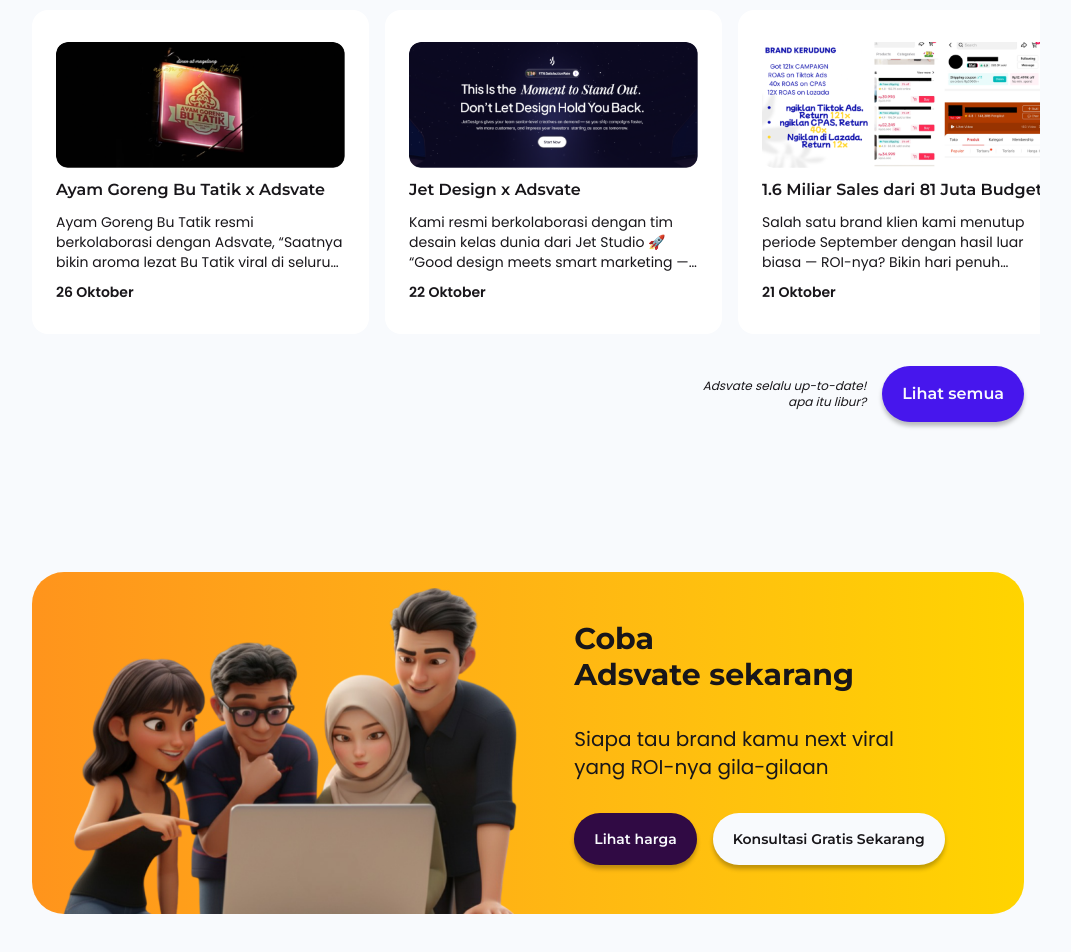
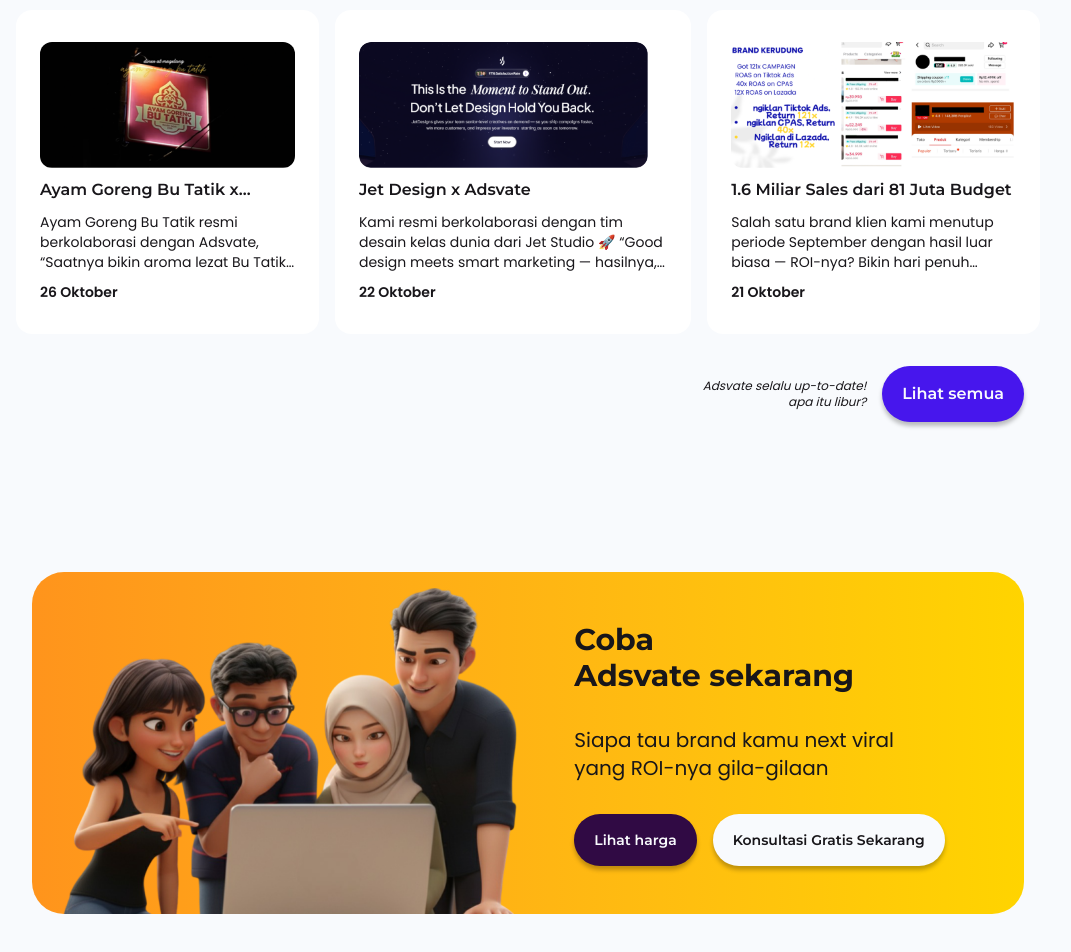
Before and after one commit to McWooden/canon-event, a Next.js app: page / in a window 1280 px wide. Shown: the part 2204-3156 px from the top of the page, without its empty margins (112-1183 px from the left). Built offline with nearby package versions, Linux system fonts and the light colour scheme.

Commit message:
fix artikel

```diff
--- a/app/components/Home/Artikel.tsx
+++ b/app/components/Home/Artikel.tsx
@@ -1,3 +1,5 @@
+'use client'
+
 import articles from "@/app/database/articles"
 import Image from "next/image"
 import { format } from "date-fns"
@@ -6,13 +8,25 @@
 
 
 export default function Artikel() {
-
   return <section className="flex flex-col gap-8 px-0">
     <div className="flex flex-col gap-8 px-4">
-            <h2 className="font-semibold text-2xl lg:text-4xl leading-[150%]"><span className="text-just-orange">Cerita</span> <br/> Perjalana Kami</h2>
+      <h2 className="font-semibold text-2xl lg:text-4xl leading-[150%]">
+        <span className="text-just-orange">Cerita</span> <br/> Perjalana Kami
+      </h2>
     </div>
-        <div className="flex overflow-x-auto snap-x snap-mandatory scroll-smooth lg:flex-row gap-4">
-            {articles.map((article,key) => <div key={key} className="w-[calc(100vw-32px)] max-w-[337px] shrink-0 snap-center md:flex-row lg:flex-col bg-white flex flex-col gap-2.5 px-6 py-8 rounded-2xl first:ml-4 last:mr-4">
+
+    {/* container scroll hanya aktif di mobile, non-aktif di lg */}
+    <div className="flex gap-4 overflow-x-auto snap-x snap-mandatory scroll-smooth lg:overflow-visible lg:snap-none lg:flex-row lg:flex-nowrap lg:justify-start">
+      {articles.map((article, key) => (
+        <div
+          key={key}
+          className="
+            w-[calc(100vw-32px)] max-w-[337px] shrink-0 snap-center
+            bg-white flex flex-col gap-2.5 px-6 py-8 rounded-2xl
+            first:ml-4 last:mr-4
+            lg:first:ml-0 lg:last:mr-0 lg:w-auto lg:shrink lg:max-w-none
+          "
+        >
           <div className="relative w-full md:max-w-[289px] h-[126px] rounded-xl overflow-hidden">
             <Image src={`/assets/articles/${article.imgPath}.webp`} alt={article.imgPath} fill className="object-cover"/>
           </div>
@@ -21,11 +35,13 @@
             <p className="line-clamp-3 text-sm">{article.description}</p>
             <span className="text-sm font-semibold">{format(article.date, "d MMMM", { locale: id })}</span>
           </div>
-            </div>)}
         </div>
-        <div className="flex flex-col lg:flex-row justify-end gap-4 text-end lg:items-center px-4">
+      ))}
+    </div>
+
+    <div className="flex flex-col md:flex-row justify-end gap-4 text-end md:items-center px-4">
       <p className="italic text-xs">Adsvate selalu up-to-date!<br/>apa itu libur?</p>
-            <Link href={'#'} className="btn bg-just-purple text-just-white ml-auto lg:ml-0">Lihat semua</Link>
+      <Link href={'#'} className="btn bg-just-purple text-just-white ml-auto md:ml-0">Lihat semua</Link>
     </div>
   </section>
 }
--- a/app/components/Home/Brands.tsx
+++ b/app/components/Home/Brands.tsx
@@ -28,7 +28,7 @@
             </div>
 
             <div className="relative w-full py-4 md:py-6 lg:py-8 max-w-[1042px] mx-auto">
-                <div className="flex overflow-x-auto scrollbar-hide snap-x snap-mandatory scroll-smooth gap-4 md:gap-4 lg:gap-4 pb-2 md:pb-0" style={{ scrollbarWidth: 'none', msOverflowStyle: 'none' } as any}>
+                <div className="flex overflow-x-auto snap-x snap-mandatory scroll-smooth gap-4 md:gap-4 lg:gap-4 pb-2 md:pb-0" style={{ scrollbarWidth: 'none', msOverflowStyle: 'none' } as any}>
                     {brandCols.map((brandCol, colIndex) => (
                         <div key={colIndex} className="w-[248px] shrink-0 snap-center flex flex-col gap-4 h-full first:ml-4 last:mr-4">
                             {brandCol.map((brand, index) => (
--- a/app/components/Home/CallToAction.tsx
+++ b/app/components/Home/CallToAction.tsx
@@ -5,7 +5,7 @@
 
 export default function CallToAction() {
     return <section>
-        <div className="relative flex flex-col md:flex-row bg-linear-to-r from-[#FF941C] to-[#FFD400] rounded-4xl justify-center items-center">
+        <div className="relative flex flex-col md:flex-row bg-linear-to-r from-[#FF941C] to-[#FFD400] rounded-4xl justify-center items-center md:items-end overflow-x-hidden">
 
             <div className="relative w-full aspect-463/326 md:w-1/2 lg:w-[463px] mask-b-from-50% md:mask-none mt-4">
                 <Image
@@ -20,7 +20,7 @@
                 <h2 className="font-bold text-2xl lg:text-3xl max-w-[269px]">Coba Adsvate&nbsp;sekarang</h2>
                 <p className="text-sm lg:text-xl">Siapa tau brand kamu next viral<br/>yang ROI-nya gila-gilaan</p>
 
-                <div className="flex flex-col md:flex-row gap-4 shrink-0 text-sm">
+                <div className="flex flex-col lg:flex-row gap-4 shrink-0 text-sm">
                     <Link href="#" className="btn justify-center bg-just-darkpurple text-just-white w-full md:w-fit">Lihat harga</Link>
                     <Link href="#" className="btn justify-center bg-just-white w-full md:w-fit">Konsultasi Gratis Sekarang</Link>
                 </div>
```
Lines whose indentation alone changed are shown as unchanged.
